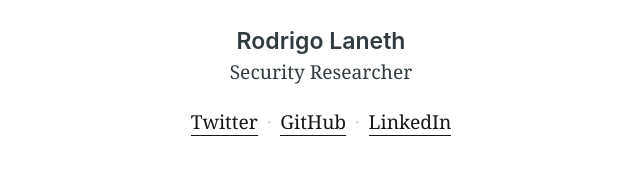
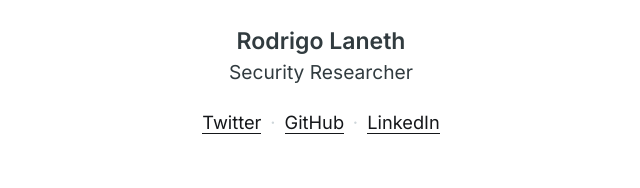
Before and after one commit to rlaneth/rlaneth.github.io, a plain HTML site: page index.html in a window 1280 px wide. Shown: the part 343-531 px from the top of the page, without its empty margins (319-959 px from the left). Drawn offline with Linux system fonts and the light colour scheme.

Commit message:
Update page style

```diff
--- a/assets/css/main.css
+++ b/assets/css/main.css
@@ -3,7 +3,7 @@ html { height: 100%; }
 body {
   display: flex;
   flex-direction: column;
-  font-family: -apple-system, BlinkMacSystemFont, "Segoe UI", Roboto, Oxygen, Ubuntu, Cantarell, "Open Sans", "Helvetica Neue", sans-serif;
+  font-family: "Inter", -apple-system, BlinkMacSystemFont, "Segoe UI", Roboto, Oxygen-Sans, Ubuntu, Cantarell, "Helvetica Neue", sans-serif;
   background: rgb(255, 255, 255);
   min-height: 100%;
   margin: 0;
@@ -59,6 +59,7 @@ main ul {
 
 main li {
   display: inline-block;
+  font-size: 0.95em;
 }
 
 main li:not(:last-child)::after {
@@ -72,10 +73,6 @@ footer {
   font-size: 0.8em;
   padding: 1.4em 0;
   text-align: center;
-}
-
-.serif {
-  font-family: Georgia, serif;
 }
 
 .container {
--- a/index.html
+++ b/index.html
@@ -9,6 +9,9 @@
     <meta name="viewport" content="width=device-width, initial-scale=1.0" />
     <link rel="icon" type="image/png" href="favicon.png" />
     <link rel="icon" type="image/svg_xml" href="favicon.svg" />
+    <link rel="preconnect" href="https://fonts.googleapis.com" />
+    <link rel="preconnect" href="https://fonts.gstatic.com" crossorigin />
+    <link href="https://fonts.googleapis.com/css2?family=Inter:wght@400;600&display=swap" rel="stylesheet" />
     <link rel="stylesheet" type="text/css" href="assets/css/main.css" />
     <script type="text/javascript" src="assets/js/main.js"></script>
   </head>
@@ -19,10 +22,10 @@
           <img src="assets/img/logo.svg" alt="" />
         </div>
         <h2>Rodrigo Laneth</h2>
-        <p class="serif">
+        <p>
           Security Researcher
         </p>
-        <ul class="serif">
+        <ul>
           <li>
             <a href="https://twitter.com/rlaneth" target="_blank">Twitter</a>
           </li>
```
